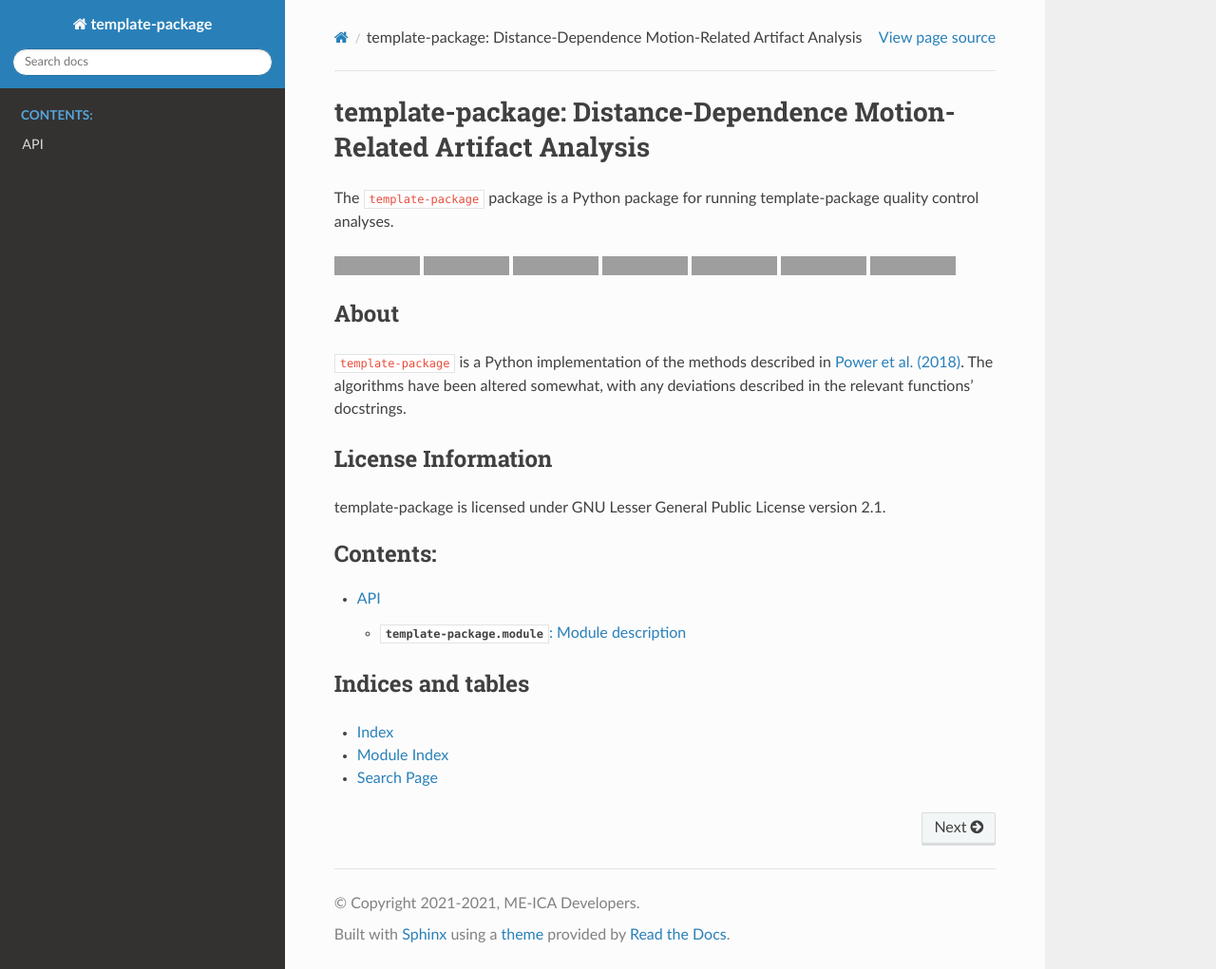
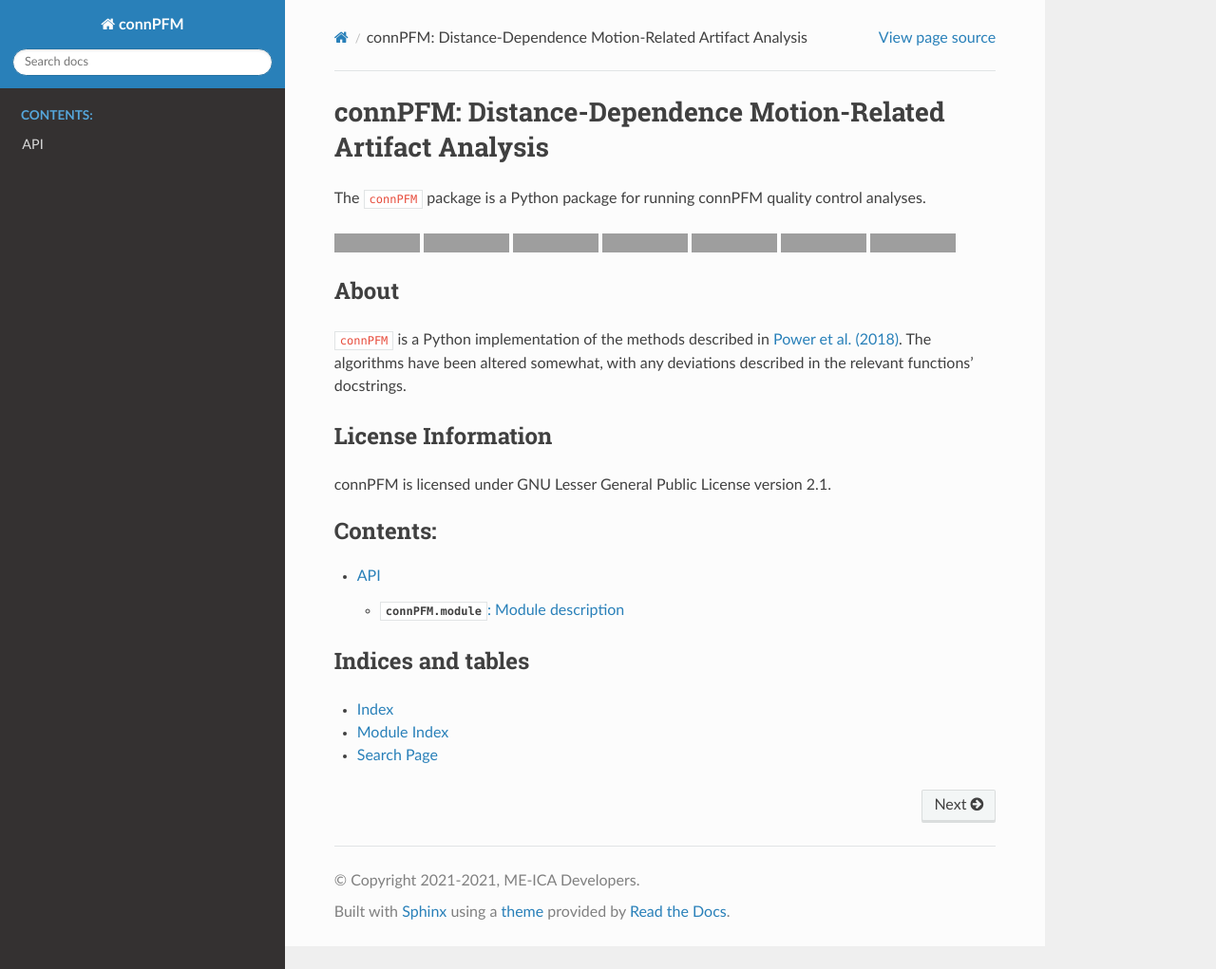
Before and after one commit to vinferrer/connPFM, a Sphinx documentation site: the page built from docs/index.rst, in a window 1280 px wide and 1021 px high, cut to the strip 0-1021 px from the top of the window. Shown: the whole strip at 95% size. Built offline with Sphinx 7.4.7 and the Read the Docs theme 2.0.0, drawn with Linux system fonts in a browser that asks for light colours; formulas are drawn with MathJax 3; pages that are not in the unit, such as notebooks, are missing from menus; the version number could not be read and is left out; grey boxes are pictures that could not be loaded.

Commit message:
replace all apperances of template-package by connPFM

```diff
--- a/connPFM/_version.py
+++ b/connPFM/_version.py
@@ -42,7 +42,7 @@ def get_config():
     cfg.style = "pep440"
     cfg.tag_prefix = ""
     cfg.parentdir_prefix = ""
-    cfg.versionfile_source = "template-package/_version.py"
+    cfg.versionfile_source = "connPFM/_version.py"
     cfg.verbose = False
     return cfg
 
--- a/docs/conf.py
+++ b/docs/conf.py
@@ -1,7 +1,7 @@
 #!/usr/bin/env python3
 # -*- coding: utf-8 -*-
 #
-# template-package documentation build configuration file, created by
+# connPFM documentation build configuration file, created by
 # sphinx-quickstart
 #
 # This file is execfile()d with the current directory set to its
@@ -25,7 +25,7 @@ from distutils.version import LooseVersion
 import sphinx
 import sphinx_rtd_theme
 
-import template-package
+import connPFM
 
 sys.path.insert(0, os.path.abspath("sphinxext"))
 sys.path.insert(0, os.path.abspath(os.path.pardir))
@@ -72,7 +72,7 @@ master_doc = "index"
 
 # General information about the project.
 
-project = "template-package"
+project = "connPFM"
 copyright = "2021-" + datetime.today().strftime("%Y") + ", ME-ICA Developers"
 author = "ME-ICA Developers"
 
@@ -81,9 +81,9 @@ author = "ME-ICA Developers"
 # built documents.
 
 # The short X.Y version.
-version = template-package.__version__
+version = connPFM.__version__
 # The full version, including alpha/beta/rc tags.
-release = template-package.__version__
+release = connPFM.__version__
 
 # The language for content autogenerated by Sphinx. Refer to documentation
 # for a list of supported languages.
@@ -159,12 +159,12 @@ def setup(app):
 # -- Options for HTMLHelp output ------------------------------------------
 
 # Output file base name for HTML help builder.
-htmlhelp_basename = "template-packagedoc"
+htmlhelp_basename = "connPFMdoc"
 
 # The following is used by sphinx.ext.linkcode to provide links to github
 linkcode_resolve = make_linkcode_resolve(
-    "template-package",
-    "https://github.com/me-ica/template-package/blob/{revision}/{package}/{path}#L{lineno}",
+    "connPFM",
+    "https://github.com/me-ica/connPFM/blob/{revision}/{package}/{path}#L{lineno}",
 )
 
 # Example configuration for intersphinx: refer to the Python standard library.
--- a/docs/index.rst
+++ b/docs/index.rst
@@ -1,37 +1,37 @@
 .. include:: <isonum.txt>
 
 ###########################################################
-template-package: Distance-Dependence Motion-Related Artifact Analysis
+connPFM: Distance-Dependence Motion-Related Artifact Analysis
 ###########################################################
 
-The ``template-package`` package is a Python package for running template-package quality control analyses.
+The ``connPFM`` package is a Python package for running connPFM quality control analyses.
 
-.. image:: https://img.shields.io/pypi/v/template-package.svg
-   :target: https://pypi.python.org/pypi/template-package/
+.. image:: https://img.shields.io/pypi/v/connPFM.svg
+   :target: https://pypi.python.org/pypi/connPFM/
    :alt: Latest Version
 
-.. image:: https://img.shields.io/pypi/pyversions/template-package.svg
-   :target: https://pypi.python.org/pypi/template-package/
+.. image:: https://img.shields.io/pypi/pyversions/connPFM.svg
+   :target: https://pypi.python.org/pypi/connPFM/
    :alt: PyPI - Python Version
 
 .. image:: https://zenodo.org/badge/110845855.svg
    :target: https://zenodo.org/badge/latestdoi/110845855
    :alt: DOI
 
-.. image:: https://circleci.com/gh/ME-ICA/template-package.svg?style=shield
-   :target: https://circleci.com/gh/ME-ICA/template-package
+.. image:: https://circleci.com/gh/ME-ICA/connPFM.svg?style=shield
+   :target: https://circleci.com/gh/ME-ICA/connPFM
    :alt: CircleCI
 
 .. image:: http://img.shields.io/badge/License-LGPL%202.1-blue.svg
    :target: https://opensource.org/licenses/LGPL-2.1
    :alt: License
 
-.. image:: https://readthedocs.org/projects/template-package/badge/?version=latest
-   :target: http://template-package.readthedocs.io/en/latest/?badge=latest
+.. image:: https://readthedocs.org/projects/connPFM/badge/?version=latest
+   :target: http://connPFM.readthedocs.io/en/latest/?badge=latest
    :alt: Documentation Status
 
-.. image:: https://codecov.io/gh/me-ica/template-package/branch/main/graph/badge.svg
-   :target: https://codecov.io/gh/me-ica/template-package
+.. image:: https://codecov.io/gh/me-ica/connPFM/branch/main/graph/badge.svg
+   :target: https://codecov.io/gh/me-ica/connPFM
    :alt: Codecov
 
 
@@ -39,7 +39,7 @@ The ``template-package`` package is a Python package for running template-packag
 About
 *****
 
-``template-package`` is a Python implementation of the methods described in `Power et al. (2018)`_.
+``connPFM`` is a Python implementation of the methods described in `Power et al. (2018)`_.
 The algorithms have been altered somewhat, with any deviations described in the relevant functions' docstrings.
 
 .. _Power et al. (2018): https://doi.org/10.1073/pnas.1720985115
@@ -49,7 +49,7 @@ The algorithms have been altered somewhat, with any deviations described in the
 License Information
 *******************
 
-template-package is licensed under GNU Lesser General Public License version 2.1.
+connPFM is licensed under GNU Lesser General Public License version 2.1.
 
 .. toctree::
    :maxdepth: 2
--- a/pyproject.toml
+++ b/pyproject.toml
@@ -19,9 +19,9 @@ exclude = '''
   )/
   | get_version.py
   | versioneer.py
-  | template-package/info.py
-  | template-package/_version.py
-  | template-package/due.py
+  | connPFM/info.py
+  | connPFM/_version.py
+  | connPFM/due.py
 )
 '''
 
--- a/setup.cfg
+++ b/setup.cfg
@@ -1,8 +1,8 @@
 [versioneer]
 VCS = git
 style = pep440
-versionfile_source = template-package/_version.py
-versionfile_build = template-package/_version.py
+versionfile_source = connPFM/_version.py
+versionfile_build = connPFM/_version.py
 tag_prefix =
 parentdir_prefix =
 
--- a/setup.py
+++ b/setup.py
@@ -1,6 +1,6 @@
 #!/usr/bin/env python
 # -*- coding: utf-8 -*-
-""" template-package setup script """
+""" connPFM setup script """
 
 
 def main():
@@ -13,7 +13,7 @@ def main():
 
     import versioneer
 
-    ver_file = op.join("template-package", "info.py")
+    ver_file = op.join("connPFM", "info.py")
     with open(ver_file) as f:
         exec(f.read())
     vars = locals()
@@ -22,7 +22,7 @@ def main():
     cmdclass = versioneer.get_cmdclass()
 
     pkg_data = {
-        "template-package": [
+        "connPFM": [
             "tests/data/*",
         ]
     }
```
Also changed, not shown: README.md (+7 -7 lines), docs/api.rst (+6 -6 lines), .codecov.yml, 6 other files.
